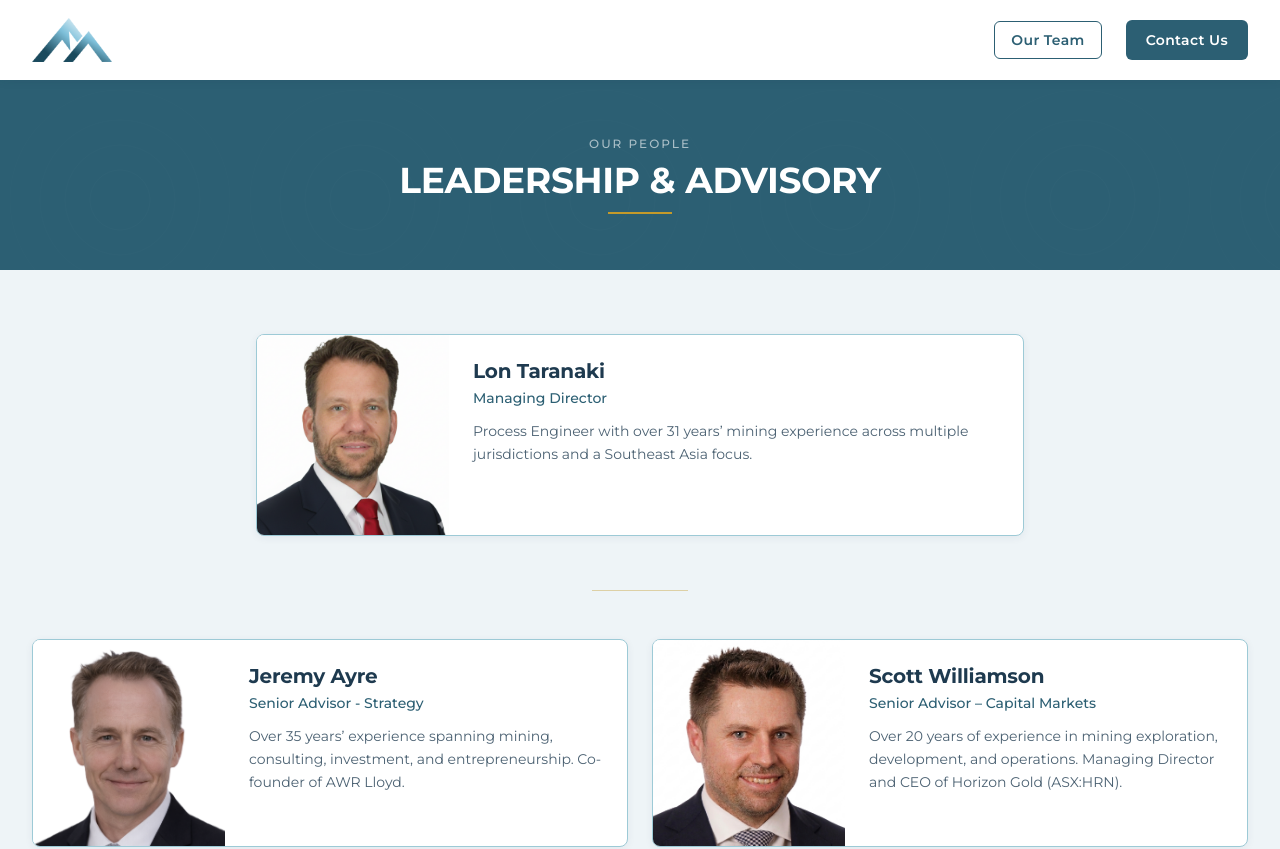
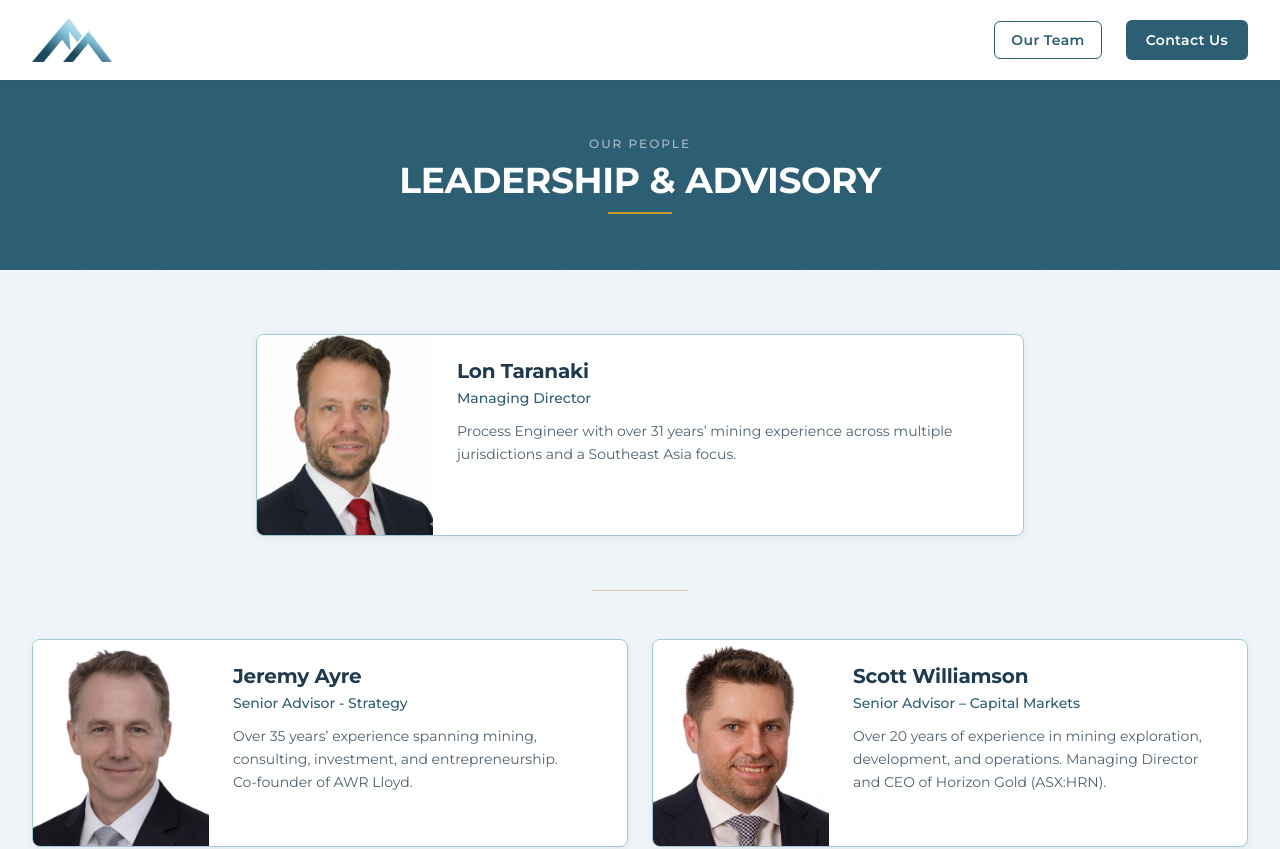
Before and after one commit to VoidKeishi/dma-holding-landing, a Next.js app: page /team in a window 1280 px wide. Shown: the top 849 px of the page. Built offline with nearby package versions, Linux system fonts and the light colour scheme.

Commit message:
fix: adjust MemberCard layout and improve shortBio formatting for better readability

```diff
--- a/components/Team.tsx
+++ b/components/Team.tsx
@@ -97,7 +97,7 @@ function MemberCard({
       className="group h-full w-full cursor-pointer overflow-hidden rounded-lg border border-dma-sky bg-white text-left shadow-[0_2px_8px_rgba(30,58,79,0.06)] transition-all duration-200 md:hover:-translate-y-0.5 md:hover:border-dma-gold md:hover:shadow-[0_8px_24px_rgba(30,58,79,0.12)]"
     >
       <div className="flex flex-col sm:flex-row h-full">
-        <div className="relative aspect-[3/4] w-full flex-shrink-0 overflow-hidden bg-gradient-to-br from-dma-ice to-dma-sky/20 sm:aspect-auto sm:min-h-[200px] sm:w-44 md:w-48">
+        <div className="relative aspect-[3/4] w-full flex-shrink-0 overflow-hidden bg-gradient-to-br from-dma-ice to-dma-sky/20 sm:aspect-auto sm:min-h-[200px] sm:w-40 md:w-44">
           <Image
             src={member.image}
             alt={member.name}
@@ -114,7 +114,7 @@ function MemberCard({
           <p className="mb-3 text-sm font-medium text-dma-teal">
             {member.jobTitle}
           </p>
-          <p className="flex-1 text-sm leading-relaxed text-dma-dark/80">
+          <p className="flex-1 whitespace-pre-line text-sm leading-relaxed text-dma-dark/80">
             {member.shortBio}
           </p>
         </div>
--- a/data/team.ts
+++ b/data/team.ts
@@ -27,7 +27,7 @@ export const teamMembers: TeamMember[] = [
     category: 'advisory',
     image: '/team/jeremy-ayre.png',
     shortBio:
-      'Over 35 years\u2019 experience spanning mining, consulting, investment, and entrepreneurship. Co-founder of AWR Lloyd.',
+      'Over 35 years\u2019 experience spanning mining, consulting, investment, and entrepreneurship.\nCo-founder of AWR Lloyd.',
     fullBio:
       'Jeremy Ayre brings over 35 years\u2019 experience spanning mining, consulting, investment, and entrepreneurship. He is a co-founder of AWR Lloyd, a boutique strategic consulting and M&A advisory firm operating across South-East Asia, with a strong focus on the energy and mining sectors. He has co-founded a London-listed private equity fund and, more recently, established a remote power generation business. Jeremy\u2019s work centres on strategic advisory, capital structuring, and the development of resilient, long-term businesses.',
   },
```
